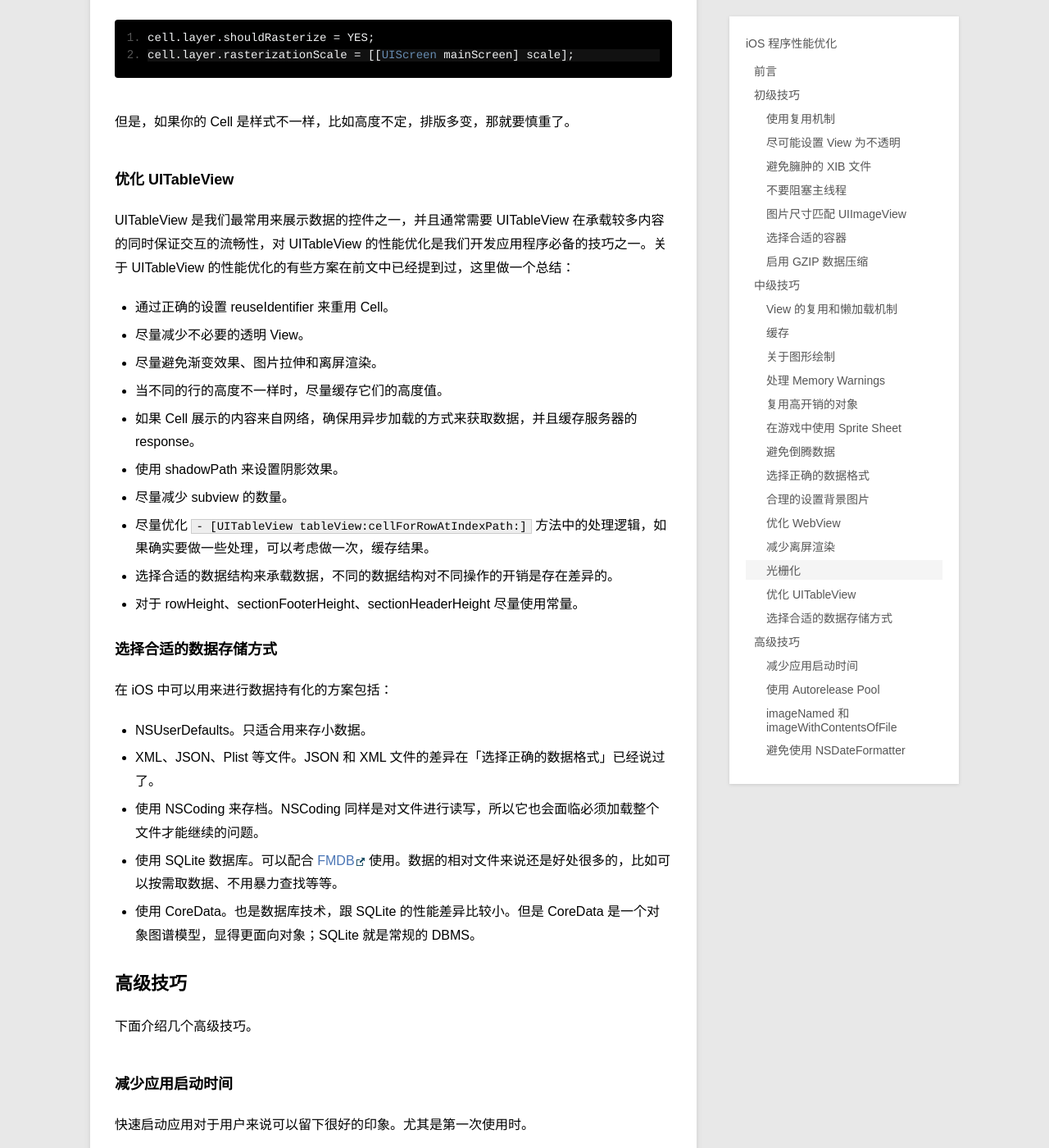
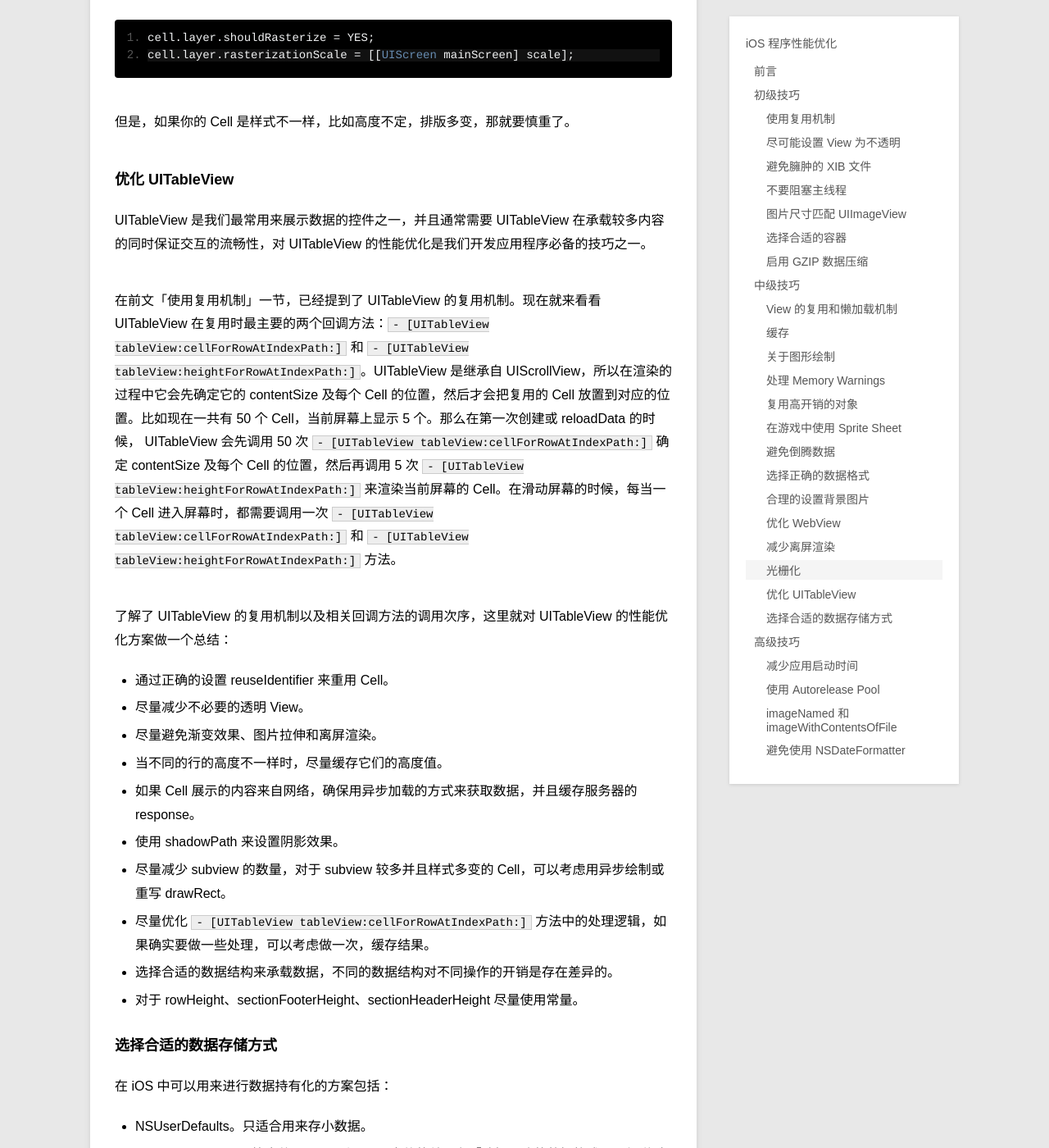
Before and after one commit to samirchen/samirchen.github.io, a Jekyll site: the page built from _posts/blog/2015-08-10-ios-performance-optimization.md, in a window 1280 px wide and 1400 px high, scrolled down 14781 px. Shown: the whole window at 82% size. Built offline with Jekyll 4.4.1, drawn with Linux system fonts in a browser that asks for light colours; Markdown is read by kramdown in place of the engine named in the settings; comment, search, counter and statistics services are not loaded.

Commit message:
Update blog.

```diff
--- a/_posts/blog/2015-08-10-ios-performance-optimization.md
+++ b/_posts/blog/2015-08-10-ios-performance-optimization.md
@@ -419,7 +419,11 @@ CALayer 有一个属性是 `shouldRasterize` 通过设置这个属性为 YES 可
 
 
 ###优化 UITableView
-UITableView 是我们最常用来展示数据的控件之一，并且通常需要 UITableView 在承载较多内容的同时保证交互的流畅性，对 UITableView 的性能优化是我们开发应用程序必备的技巧之一。关于 UITableView 的性能优化的有些方案在前文中已经提到过，这里做一个总结：
+UITableView 是我们最常用来展示数据的控件之一，并且通常需要 UITableView 在承载较多内容的同时保证交互的流畅性，对 UITableView 的性能优化是我们开发应用程序必备的技巧之一。
+
+在前文「使用复用机制」一节，已经提到了 UITableView 的复用机制。现在就来看看 UITableView 在复用时最主要的两个回调方法：`- [UITableView tableView:cellForRowAtIndexPath:]` 和 `- [UITableView tableView:heightForRowAtIndexPath:]`。UITableView 是继承自 UIScrollView，所以在渲染的过程中它会先确定它的 contentSize 及每个 Cell 的位置，然后才会把复用的 Cell 放置到对应的位置。比如现在一共有 50 个 Cell，当前屏幕上显示 5 个。那么在第一次创建或 reloadData 的时候， UITableView 会先调用 50 次 `- [UITableView tableView:cellForRowAtIndexPath:]` 确定 contentSize 及每个 Cell 的位置，然后再调用 5 次 `- [UITableView tableView:heightForRowAtIndexPath:]` 来渲染当前屏幕的 Cell。在滑动屏幕的时候，每当一个 Cell 进入屏幕时，都需要调用一次 `- [UITableView tableView:cellForRowAtIndexPath:]` 和 `- [UITableView tableView:heightForRowAtIndexPath:]` 方法。
+
+了解了 UITableView 的复用机制以及相关回调方法的调用次序，这里就对 UITableView 的性能优化方案做一个总结：
 
 - 通过正确的设置 reuseIdentifier 来重用 Cell。
 - 尽量减少不必要的透明 View。
@@ -427,11 +431,10 @@ UITableView 是我们最常用来展示数据的控件之一，并且通常需
 - 当不同的行的高度不一样时，尽量缓存它们的高度值。
 - 如果 Cell 展示的内容来自网络，确保用异步加载的方式来获取数据，并且缓存服务器的 response。
 - 使用 shadowPath 来设置阴影效果。
-- 尽量减少 subview 的数量。
+- 尽量减少 subview 的数量，对于 subview 较多并且样式多变的 Cell，可以考虑用异步绘制或重写 drawRect。
 - 尽量优化 `- [UITableView tableView:cellForRowAtIndexPath:]` 方法中的处理逻辑，如果确实要做一些处理，可以考虑做一次，缓存结果。
 - 选择合适的数据结构来承载数据，不同的数据结构对不同操作的开销是存在差异的。
 - 对于 rowHeight、sectionFooterHeight、sectionHeaderHeight 尽量使用常量。
-
 
 
 ###选择合适的数据存储方式
```
Also changed, not shown: _posts/blog/2015-09-21-create-a-framework.md (+3 -3 lines).
